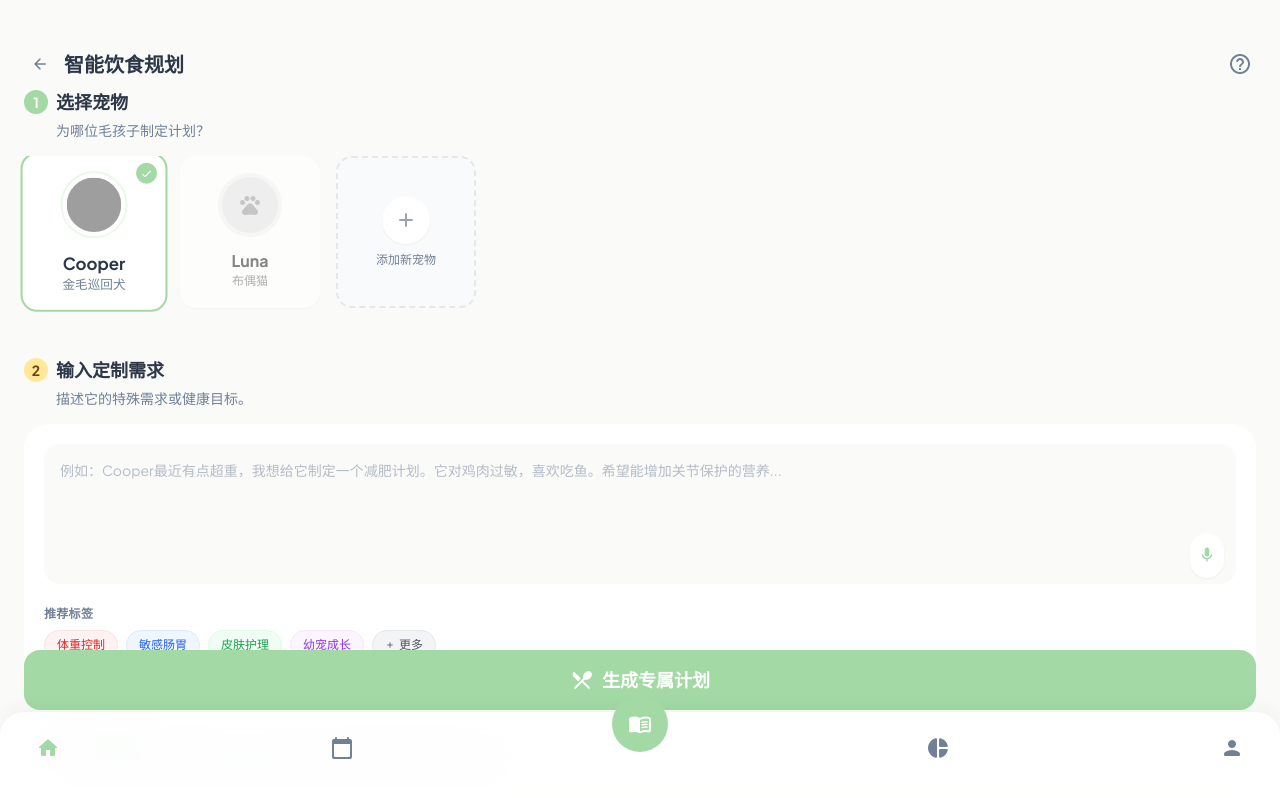
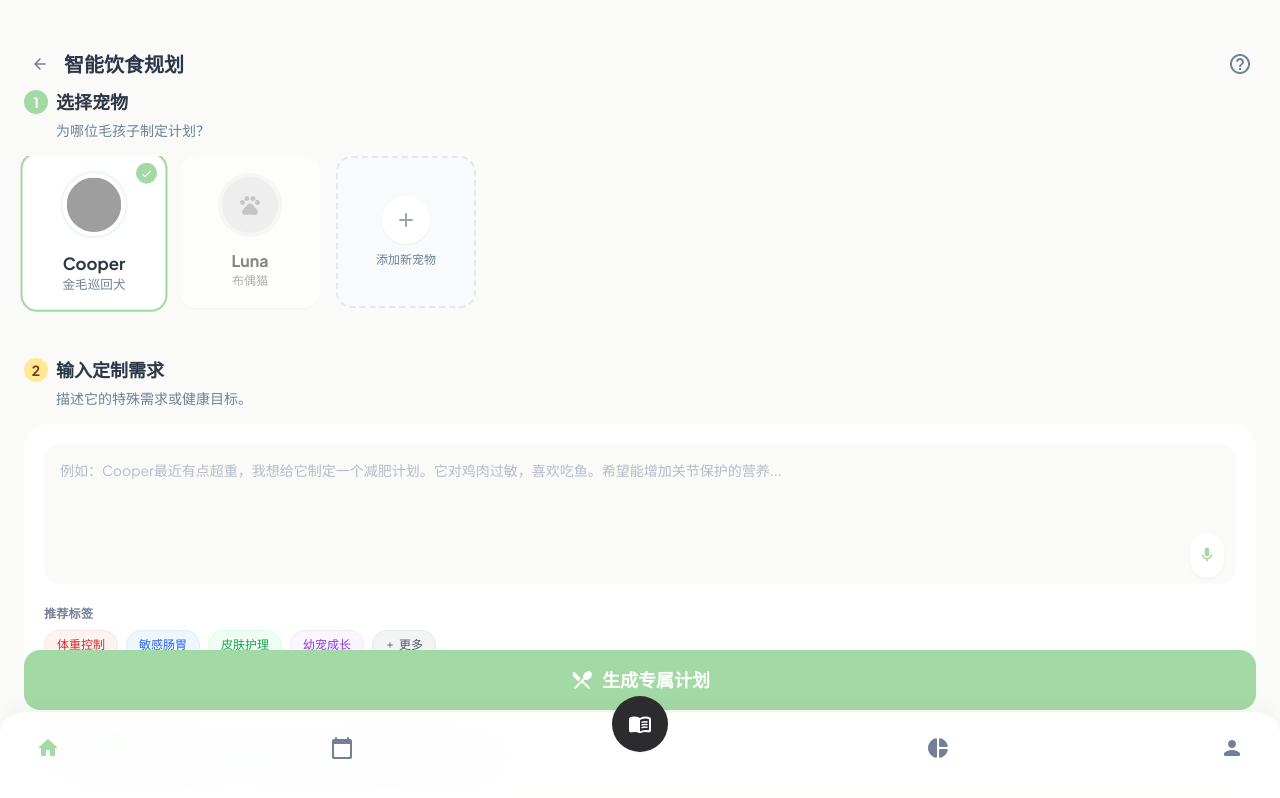
Before and after one commit to iuikj/pet-food-frontend, a React (Vite) app in the folder web-app/: page / in a window 1280 px wide. Shown: the top 798 px of the page. Built offline with nearby package versions, Linux system fonts and the light colour scheme; grey boxes are pictures that could not be loaded.

Commit message:
feat: 添加底部导航栏组件。

```diff
--- a/web-app/src/components/layout/BottomNav.jsx
+++ b/web-app/src/components/layout/BottomNav.jsx
@@ -31,7 +31,10 @@ export default function BottomNav() {
                             <Link
                                 key={item.name}
                                 to={item.path}
-                                className="relative -top-6 bg-primary text-white dark:text-gray-900 w-14 h-14 rounded-full shadow-glow flex items-center justify-center transform transition-transform hover:scale-105 active:scale-95"
+                                className={`relative -top-6 w-14 h-14 rounded-full shadow-sm flex items-center justify-center transform transition-all hover:scale-105 active:scale-95 bg-surface-dark dark:bg-gray-700 ${isActive(item.path)
+                                        ? 'text-primary'
+                                        : 'text-white dark:text-white'
+                                    }`}
                             >
                                 <span className="material-icons-round text-2xl">{item.icon}</span>
                             </Link>
```
